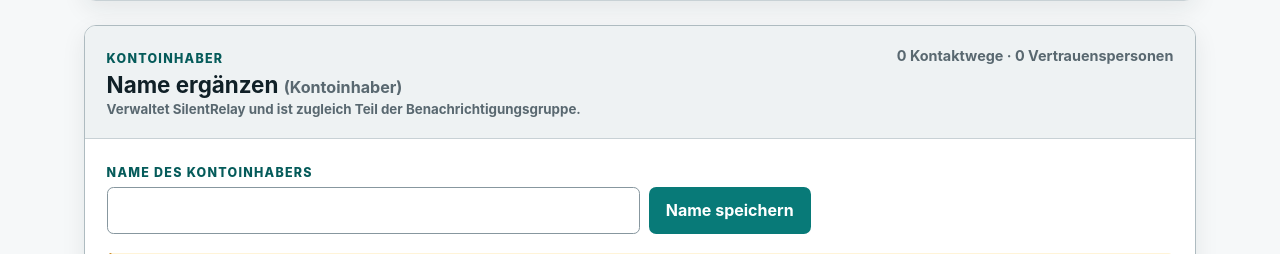
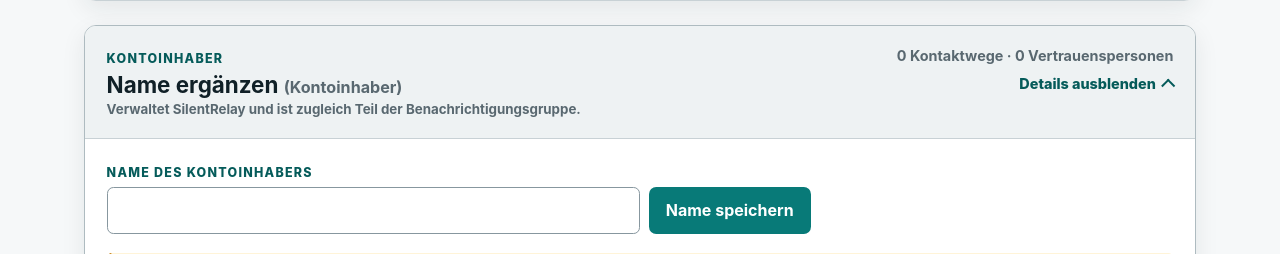
Before and after one commit to bndtblds/silent-relay, a FastAPI app: template app/templates/dashboard.html in a window 1280 px wide. Shown: the part 1099-1353 px from the top of the page. Run offline with FastAPI, Linux system fonts and the light colour scheme; the template is opened without the code that fills it, so the values that code supplies are empty; parts of the project's set-up code (start-up, migrations or seed data) failed here and were passed over.

Commit message:
Clarify expandable person cards

```diff
--- a/app/static/style.css
+++ b/app/static/style.css
@@ -73,12 +73,19 @@ textarea { min-height: 12rem; resize: vertical; }
 .partner-card { overflow: hidden; }
 .person-card { border-color: #aebbc0; }
 .person-header { display: flex; align-items: flex-start; justify-content: space-between; gap: 1rem; padding: 1.35rem; background: var(--surface-muted); }
+.person-card > summary.person-header:hover { background: #e4eaec; }
 .owner-card { padding: 0; overflow: hidden; }
 .owner-card[open] > .person-header { border-bottom: 1px solid var(--border); }
 .person-header h2 { margin: .25rem 0 .35rem; }
 .person-header h2 span, .person-header strong span { color: var(--muted); font-size: .72em; font-weight: 700; }
 .person-header p { margin: 0; color: var(--muted); }
 .person-summary { flex: 0 0 auto; color: var(--muted); font-size: .9rem; font-weight: 700; }
+.person-header-meta { display: flex; flex: 0 0 auto; flex-direction: column; align-items: flex-end; gap: .65rem; }
+.person-toggle { display: inline-flex; align-items: center; gap: .45rem; color: var(--accent-dark); font-size: .9rem; font-weight: 800; }
+.person-toggle-icon { width: .65rem; height: .65rem; border-right: 2px solid currentColor; border-bottom: 2px solid currentColor; transform: rotate(45deg) translateY(-.15rem); }
+.person-card[open] .person-toggle-icon { transform: rotate(225deg) translate(-.1rem, -.1rem); }
+.person-card .when-open, .person-card[open] .when-closed { display: none; }
+.person-card[open] .when-open { display: inline; }
 .person-card > summary.person-header { cursor: pointer; }
 .person-card > summary.person-header > span:first-child { min-width: 0; }
 .person-card > summary.person-header strong { display: block; margin: .2rem 0; color: #102027; font-size: 1.4rem; }
@@ -261,7 +268,7 @@ th, td { padding: .7rem; border-bottom: 1px solid var(--border); text-align: lef
   .settings-actions .danger-action { flex-basis: 100%; margin-left: 0; margin-top: .35rem; }
   .partner-header { align-items: flex-start; }
   .person-header { display: block; }
-  .person-header > .badge, .person-summary { display: inline-block; margin-top: .7rem; }
+  .person-header-meta { align-items: flex-start; margin-top: .7rem; }
   .person-card-body { padding: 0 .8rem .8rem; }
   .person-section { padding: 1rem; }
   .inline-edit { display: block; }
--- a/app/templates/dashboard.html
+++ b/app/templates/dashboard.html
@@ -35,7 +35,7 @@
 <details class="panel person-card owner-card" id="kontoinhaber" name="account-person" open>
   <summary class="person-header">
     <span><span class="eyebrow">Kontoinhaber</span><strong>{{ owner_name or "Name ergänzen" }} <span>(Kontoinhaber)</span></strong><small>Verwaltet SilentRelay und ist zugleich Teil der Benachrichtigungsgruppe.</small></span>
-    <span class="person-summary">{{ contacts|length }} Kontaktweg{{ "e" if contacts|length != 1 else "" }} · {{ owner_people|length }} Vertrauensperson{{ "en" if owner_people|length != 1 else "" }}</span>
+    <span class="person-header-meta"><span class="person-summary">{{ contacts|length }} Kontaktweg{{ "e" if contacts|length != 1 else "" }} · {{ owner_people|length }} Vertrauensperson{{ "en" if owner_people|length != 1 else "" }}</span><span class="person-toggle"><span class="when-closed">Details anzeigen</span><span class="when-open">Details ausblenden</span><span class="person-toggle-icon" aria-hidden="true"></span></span></span>
   </summary>
   <div class="person-card-body owner-card-body">
   <form class="partner-name-form owner-name-form" method="post" action="/account/name"><input type="hidden" name="csrf" value="{{ csrf }}"><label for="account-owner-name"><span class="eyebrow">Name des Kontoinhabers</span></label><div class="inline-edit"><input id="account-owner-name" name="name" maxlength="200" value="{{ owner_name }}" autocomplete="name" required><button>Name speichern</button></div></form>{% if not owner_name %}<p class="warning">Bitte ergänzen Sie Ihren Namen. Er wird ausschließlich im geschützten Nachrichteneingang als betroffene Person angezeigt.</p>{% else %}<p class="form-hint">Dieser Name wird ausschließlich im geschützten Nachrichteneingang als betroffene Person angezeigt.</p>{% endif %}
@@ -61,7 +61,7 @@
   <div class="partner-list">{% for p in partners %}<details class="partner-card person-card" name="account-person">
     <summary class="person-header">
       <span><span class="eyebrow">Partner</span><strong>{{ p.name }} <span>(Partner)</span></strong><small>{{ p.contacts|length }} Kontaktweg{{ "e" if p.contacts|length != 1 else "" }} · {{ p.people|length }} Vertrauensperson{{ "en" if p.people|length != 1 else "" }}</small></span>
-      <span class="badge {{ 'success' if p.active else 'pending' }}">{{ "Aktiv" if p.active else "Deaktiviert" }}</span>
+      <span class="person-header-meta"><span class="badge {{ 'success' if p.active else 'pending' }}">{{ "Aktiv" if p.active else "Deaktiviert" }}</span><span class="person-toggle"><span class="when-closed">Details anzeigen</span><span class="when-open">Details ausblenden</span><span class="person-toggle-icon" aria-hidden="true"></span></span></span>
     </summary>
     <div class="person-card-body">
     <section class="person-section person-name-section"><h3>Personendaten</h3>
--- a/app/version.py
+++ b/app/version.py
@@ -1,3 +1,3 @@
 """Canonical SilentRelay version."""
 
-__version__ = "1.3.4"
+__version__ = "1.3.5"
```
Also changed, not shown: tests/test_http.py (+2 -0 lines), tests/test_version.py (+1 -1 lines).
